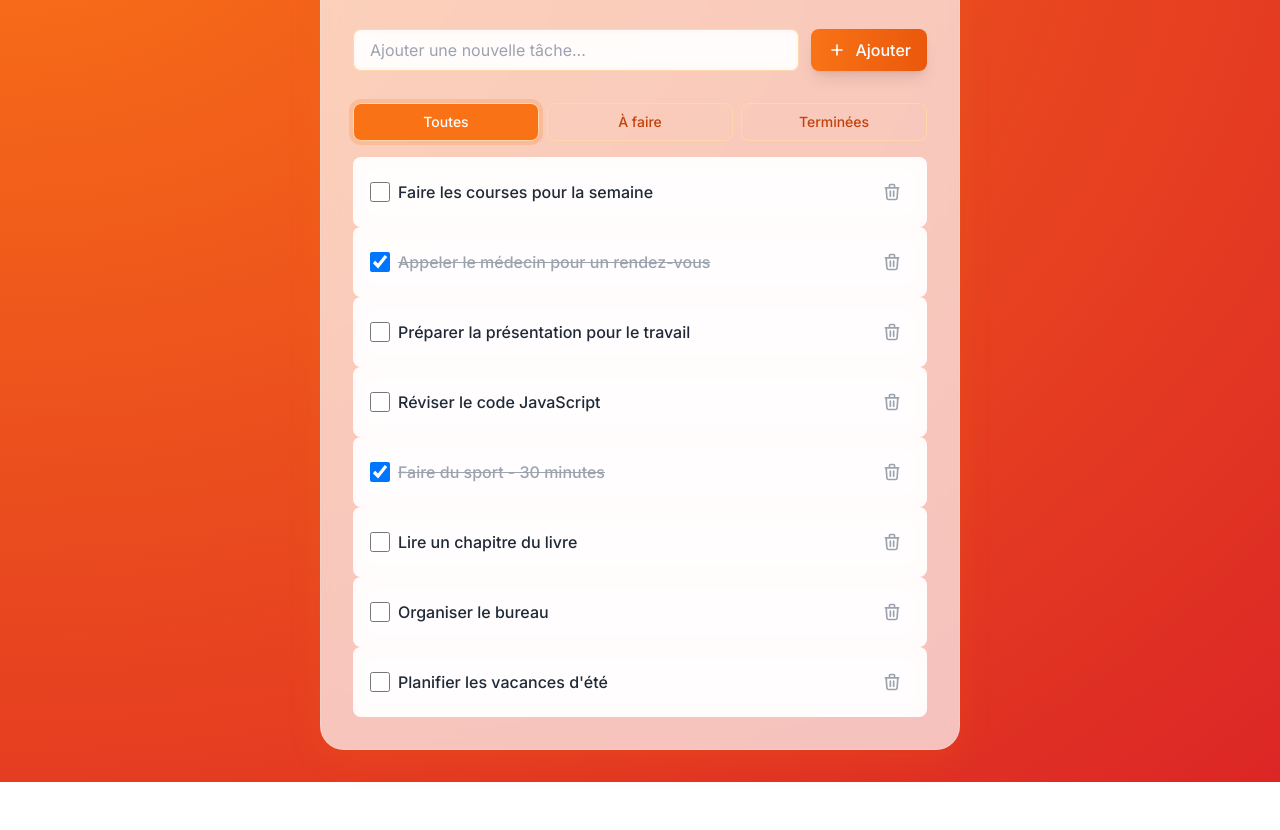
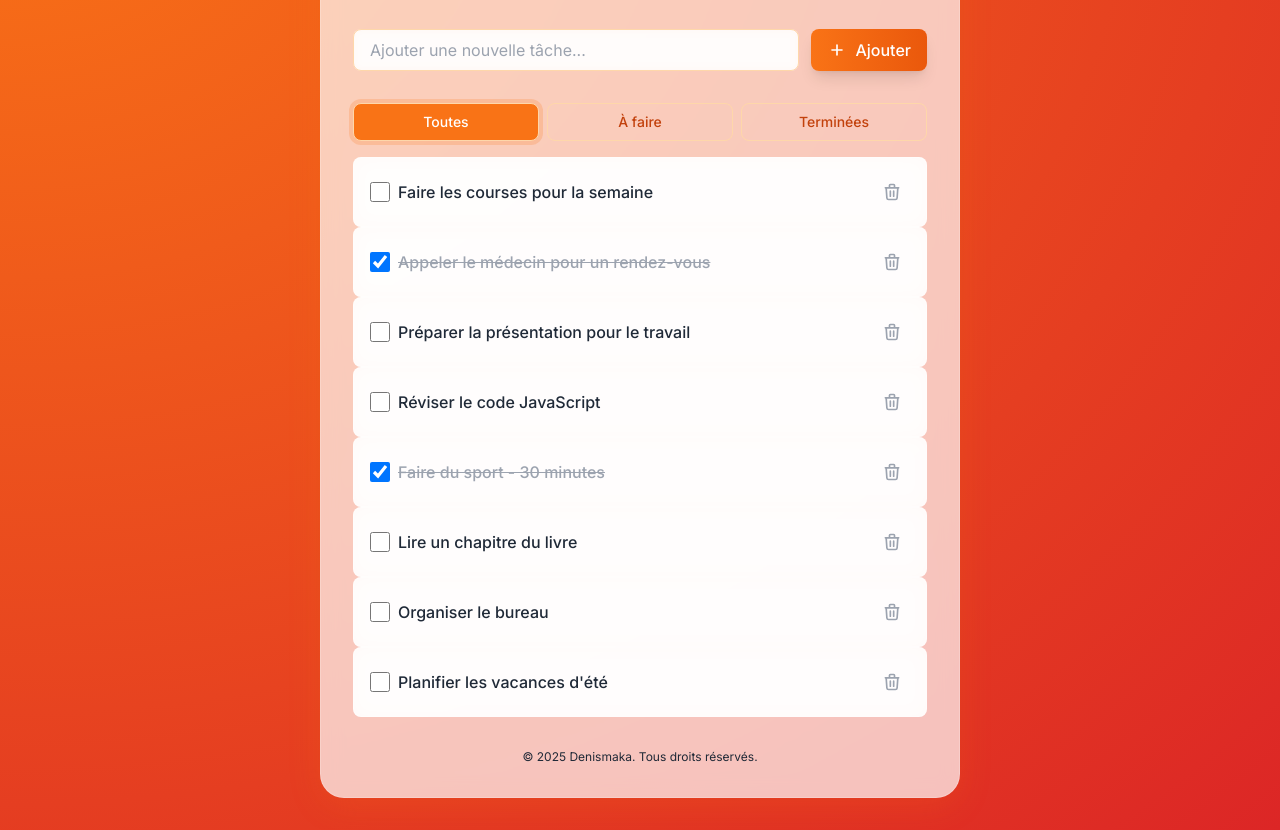
Before and after one commit to Denismaka/TodoList-Learning-Js, a website with bundled scripts: page index.html in a window 1280 px wide. Shown: the part 156-986 px from the top of the page. Before the commit the page ends 938 px from the top, so only its background shows below. Built offline with nearby package versions, Linux system fonts and the light colour scheme.

Commit message:
Ajout du copyright

```diff
--- a/index.html
+++ b/index.html
@@ -79,6 +79,12 @@
                 <section id="todolist">
                     <!-- Le contenu sera injecté par JavaScript -->
                 </section>
+                <footer
+                    class="pt-8 text-center text-gray-800 text-xs"
+                    style="margin-top: 2rem"
+                >
+                    &copy; 2025 Denismaka. Tous droits réservés.
+                </footer>
             </div>
         </div>
     </body>
```
